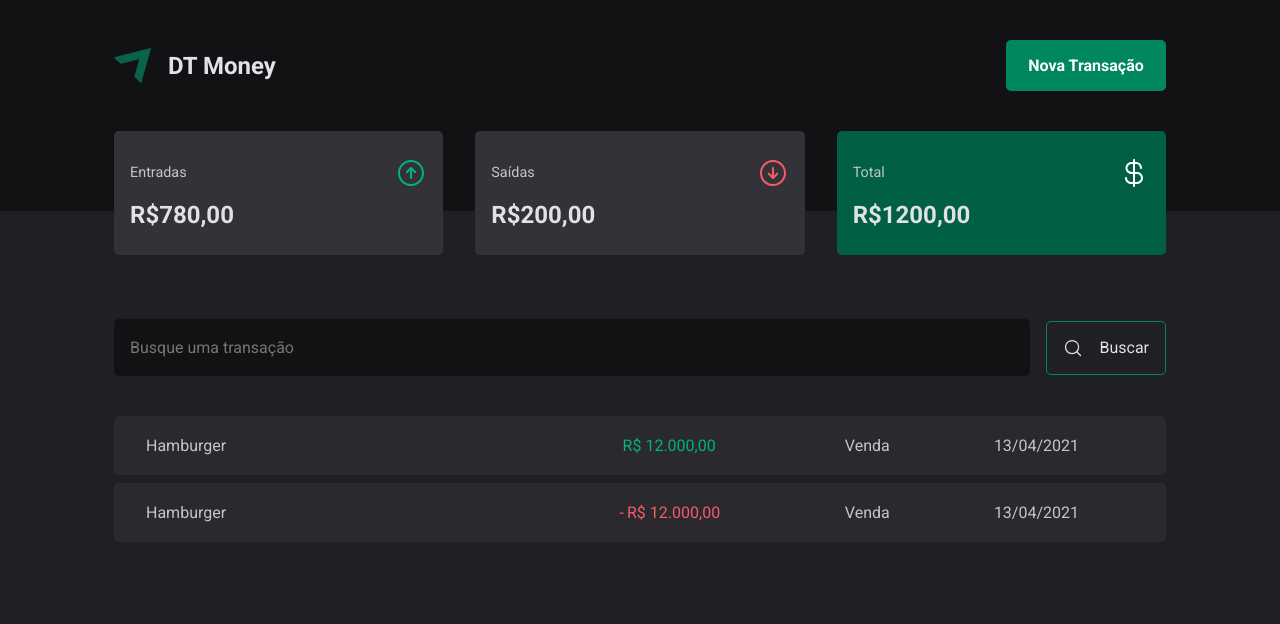
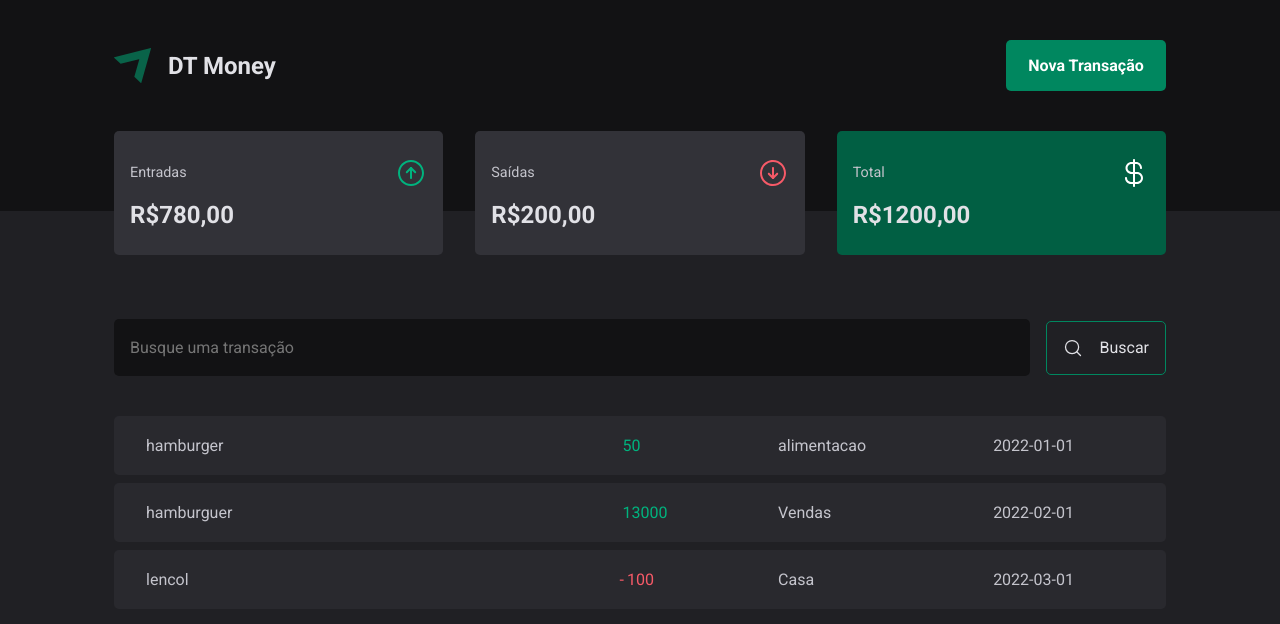
Before and after one commit to LuscaCid/DT-Money, a React (Vite) app: page / in a window 1280 px wide. Shown: the top 624 px of the page. Built offline with nearby package versions, Linux system fonts and the light colour scheme; data requests are answered from the project's data file.

Commit message:
finishin the first request from database with axios

```diff
--- a/package.json
+++ b/package.json
@@ -4,7 +4,7 @@
   "version": "0.0.0",
   "type": "module",
   "scripts": {
-    "server" : "npx json-server server.json -w ",
+    "server": "npx json-server server.json -w ",
     "dev": "vite",
     "build": "tsc && vite build",
     "lint": "eslint . --ext ts,tsx --report-unused-disable-directives --max-warnings 0",
@@ -14,6 +14,7 @@
     "@hookform/resolvers": "^3.3.4",
     "@radix-ui/react-dialog": "^1.0.5",
     "@radix-ui/react-radio-group": "^1.1.3",
+    "axios": "^1.6.7",
     "phosphor-react": "^1.4.1",
     "react": "^18.2.0",
     "react-dom": "^18.2.0",
--- a/server.json
+++ b/server.json
@@ -5,7 +5,7 @@
       "createdAt" : "2022-01-01",
       "category" : "alimentacao",
       "price" : 50,
-      "type" : "outcome",
+      "type" : "income",
       "description" : "hamburger"
     },
     {
--- a/src/components/NewTransactionModal/index.tsx
+++ b/src/components/NewTransactionModal/index.tsx
@@ -8,10 +8,12 @@ const formSchema = z.object({
   description : z.string().min(1),
   price : z.string(),
   category : z.string(),
-  typeTransaction : "income" | "outcome"
+  typeTransaction : z.enum(['income', 'outcome'])
 })
 
 type NewTransactionFormType = z.infer<typeof formSchema>
+
+
 
 export const NewTransactionModal = () => {
 
--- a/src/pages/transactions/index.tsx
+++ b/src/pages/transactions/index.tsx
@@ -1,10 +1,31 @@
 
+import { useEffect, useState } from "react"
 import { Header } from "../../components/Header"
 import { InputSearch } from "../../components/InputSearch"
 import { Summary } from "../../components/Summary"
 import { PriceTd, TableComponent, TableContainer, TableData } from "./styles"
+import { api } from "../../services/api"
 
-export const Transactions= () => {
+interface ITransactionsType {
+  id : number
+  createdAt: string;
+  category: string;
+  price: string;
+  type: "income" | "outcome";
+  description : string
+}
+
+export const Transactions = () => {
+  const [transactionsDisplay, setTransactionsDisplay] = useState<ITransactionsType [] | any>([])
+
+  const loadTransactionsFromDatabase = async () : Promise<void> =>{
+    const { data } = await api.get<ITransactionsType[]>('/transactions')
+    setTransactionsDisplay(data)
+  }
+
+  useEffect(() => {
+    loadTransactionsFromDatabase()
+  }, [])
 
   return (
     <div>
@@ -14,19 +35,18 @@ export const Transactions= () => {
       <TableContainer>
         <TableComponent>
           <tbody>
-            <tr>
-              <TableData>Hamburger</TableData>
-              <PriceTd variant = "income">R$ 12.000,00</PriceTd>
-              <TableData>Venda</TableData>
-              <TableData>13/04/2021</TableData>
-            </tr>
-            <tr>
-              <TableData>Hamburger</TableData>
-              <PriceTd variant="outcome">R$ 12.000,00</PriceTd>
-              <TableData>Venda</TableData>
-              <TableData>13/04/2021</TableData>
-            </tr>
-
+           {
+            transactionsDisplay.length > 0 && transactionsDisplay.map((element : ITransactionsType) =>{
+              return (
+                <tr key={element.id}>
+                  <TableData>{element.description}</TableData>
+                  <PriceTd variant={element.type}>{element.price}</PriceTd>
+                  <TableData>{element.category}</TableData>
+                  <TableData>{element.createdAt}</TableData>
+                </tr>
+              )
+            })
+           }
           </tbody>
         </TableComponent>
       </TableContainer>
--- /dev/null
+++ b/src/services/api.ts
@@ -0,0 +1,6 @@
+import axios from 'axios'
+
+export const api = axios.create({
+    baseURL : "http://localhost:3000"
+
+})
```
Also changed, not shown: 1 other file (tests, documents, lock files or other folders).
